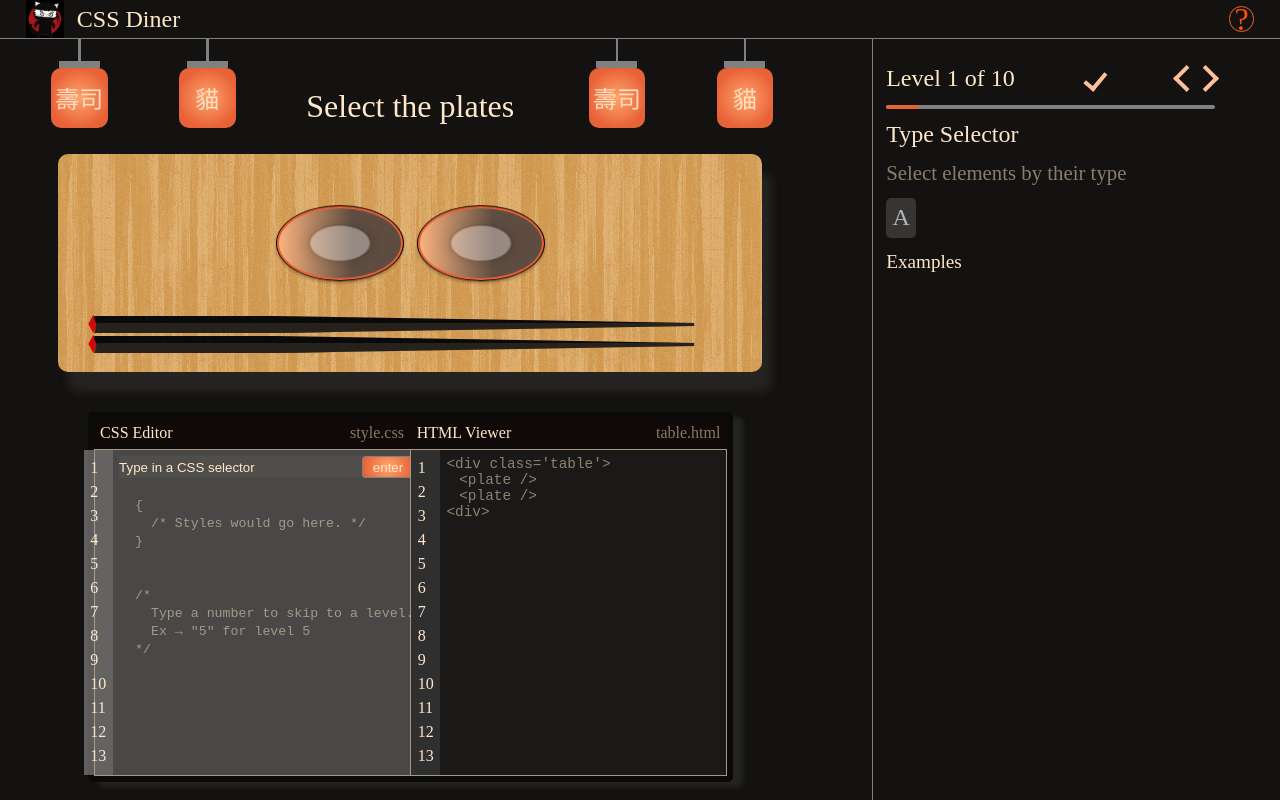
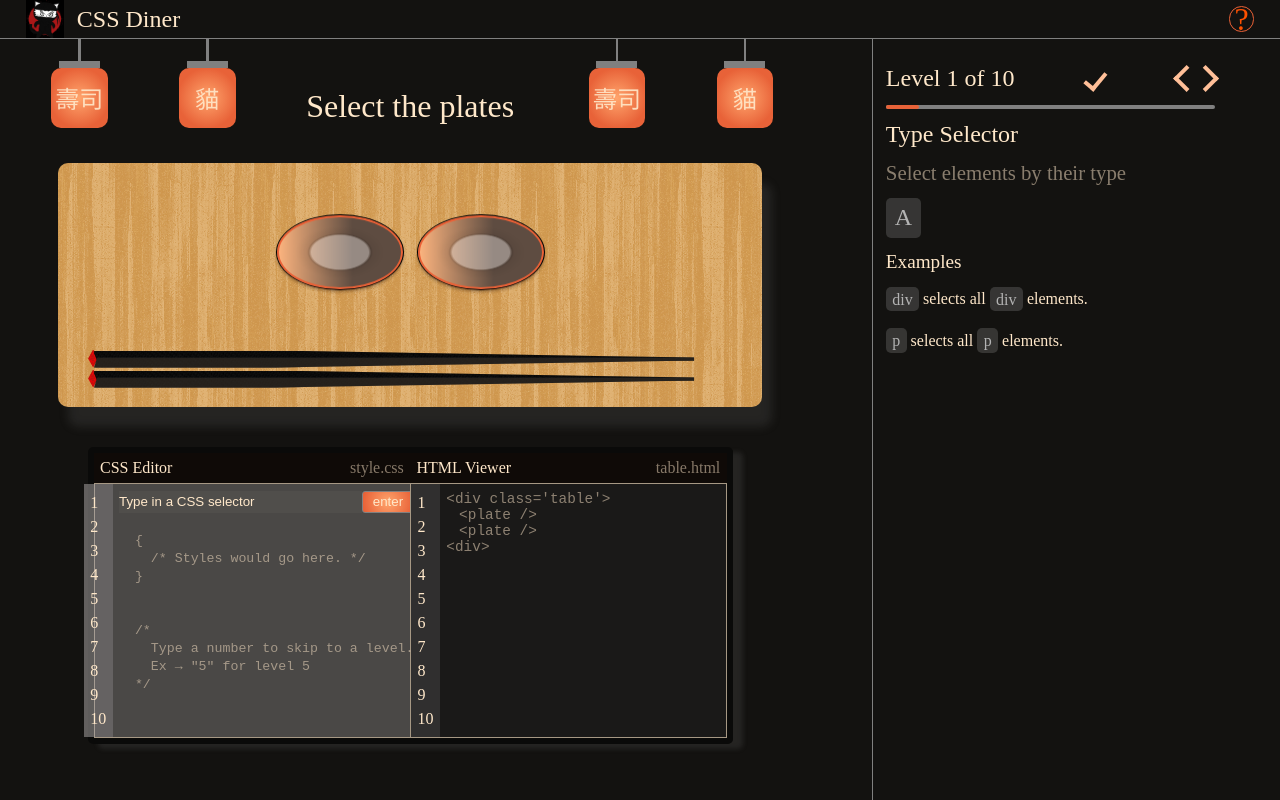
Before and after one commit to L1senochek/CSS-Diner, a website built with webpack: page css-diner/src/index.html in a window 1280 px wide. Both pictures are taken after a click on the button "enter". Built offline with nearby package versions, Linux system fonts and the light colour scheme; files whose address does not match are found by name.

Commit message:
feat: update css & methods in app.ts

```diff
--- a/css-diner/src/components/app/app.ts
+++ b/css-diner/src/components/app/app.ts
@@ -91,7 +91,7 @@
 
     this.editorCodeView = new EditorCodeView();
     const editorCodeViewElem = this.editorCodeView.getHTMLElement();
-
+    // console.log(editorViewElem);
     this.markupView = new MarkupView();
 
     const editorWindowCSS = editorViewElem?.childNodes[0].childNodes[1];
@@ -118,23 +118,15 @@
     if (lvlAboutViewElem && mainWrapper instanceof HTMLElement) mainWrapper.append(lvlAboutViewElem);
 
     // добавить все что в lvlinfo:
-
-    // const lvlAboutViewElem = this.lvlAboutView.getHTMLElement();
-    // const lvlTitle = lvlAboutViewElem?.firstChild?.firstChild; // Level 1 of 32
-
+    this.changeAboutLvl();
+    this.changeProgressBar();
     // const lvlAboutViewElem = this.lvlAboutView.getHTMLElement();
     // const arrowPrev = lvlAboutViewElem?.children[1].firstChild
     // const arrowNext = lvlAboutViewElem?.children[1].lastChild
 
-    // const lvlAboutViewElem = this.lvlAboutView.getHTMLElement();
-    // const lvlProgress = lvlAboutViewElem?.children[2].firstChild // lvl__progress
 
-    // const lvlAboutViewElem = this.lvlAboutView.getHTMLElement();
-    // const descriptionSelector = lvlAboutViewElem?.lastChild?.firstChild // description__selector-name // Type Selector
-    // const descriptionTitle = lvlAboutViewElem?.children[3].children[1] // description__title // Select elements by their type
-    // const descriptionHint = lvlAboutViewElem?.children[3].children[2] // description__hint
-    // const descriptionSyntax = lvlAboutViewElem?.children[3].children[3] // description__syntax highlight // A
-    // const lvlExample = lvlAboutViewElem?.children[3].children[5] // lvl__example //
+
+
 
 
     // console.log(lvlAboutViewElem, lvlAboutViewElem?.children[3].children[2]) // Level 1 of 32
@@ -191,14 +183,50 @@
 
     // изменяемый параметр создается поле игры:
     const tableWrapper = tableViewElem?.childNodes[0];
-    if (tableWrapper instanceof HTMLElement){
-      tableWrapper?.classList.add(`lvl${num}`);
-    }
+    // if (tableWrapper instanceof HTMLElement){
+    //   tableWrapper?.classList.add(`lvl${num}`);
+    // }
     const tableContent = tableViewElem?.childNodes[1];
 
     if (tableContent instanceof HTMLElement) {
       tableContent.innerHTML = `${lvlJSON[num].markupOnTable}`;
     }
+    }
+  }
+
+  changeAboutLvl(num = this.lvl) {
+    const lvlAboutViewElem = this.lvlAboutView?.getHTMLElement();
+    const lvlTitle = lvlAboutViewElem?.firstChild?.firstChild; // Level 1 of 32
+    const descriptionSelector = lvlAboutViewElem?.lastChild?.firstChild // description__selector-name // Type Selector
+    const descriptionTitle = lvlAboutViewElem?.children[2].children[1] // description__title // Select elements by their type
+    const descriptionHint = lvlAboutViewElem?.children[2].children[2] // description__hint
+    const descriptionSyntax = lvlAboutViewElem?.children[2].children[3] // description__syntax highlight // A
+    const lvlExample = lvlAboutViewElem?.children[2].children[5] // lvl__example //
+
+    console.log('4444444444', descriptionSelector,  descriptionTitle, descriptionHint, descriptionSyntax, lvlExample)
+    if (
+      lvlTitle instanceof HTMLElement
+      && descriptionSelector instanceof HTMLElement
+      && descriptionTitle instanceof HTMLElement
+      && descriptionSyntax instanceof HTMLElement
+      && lvlExample instanceof HTMLElement
+      ){
+      lvlTitle.innerText = `Level ${num + 1} of 10`;
+      descriptionSelector.innerText = `${lvlJSON[num].selectorName}`;
+      descriptionTitle.innerText = `${lvlJSON[num].title}`;
+      descriptionSyntax.innerText = `${lvlJSON[num].syntax}`;
+      lvlExample.innerHTML = `${lvlJSON[num].examples}`;
+    }
+
+
+  }
+
+  changeProgressBar(num = this.lvl) {
+    const lvlAboutViewElem = this.lvlAboutView?.getHTMLElement();
+    const lvlProgress = lvlAboutViewElem?.children[1].firstChild // lvl__progress
+    console.log('lvlAboutViewElem', lvlProgress, num)
+    if (lvlProgress instanceof HTMLElement){
+      lvlProgress.style.width = `${num + 1}0%`;
     }
   }
 
@@ -209,6 +237,8 @@
       this.createMarkup();
       this.changeQuestName();
       this.changeTable();
+      this.changeAboutLvl();
+      this.changeProgressBar();
     }
   }
 
@@ -219,6 +249,9 @@
       this.createMarkup();
       this.changeQuestName();
       this.changeTable();
+      this.changeAboutLvl();
+      this.changeProgressBar();
+
     }
   }
 
@@ -228,11 +261,16 @@
     this.createMarkup(num);
     this.changeQuestName(num);
     this.changeTable(num);
+    this.changeAboutLvl(num);
+    this.changeProgressBar();
+
   }
 
   checkInputValue(value: string) {
     const editorCodeViewElem = this.editorCodeView?.getHTMLElement();
     const editorInputCSS = editorCodeViewElem?.firstChild?.firstChild;
+    const editorViewElem = this.editorView?.getHTMLElement();
+    // editorViewElem?.classList.remove('shake');
 
     if (editorInputCSS instanceof HTMLInputElement) {
 
@@ -242,8 +280,10 @@
         // сохранить в массив уровней пройден ли лвл
         LevelsResult[this.lvl] = LvlStatus.status1;
       } else {
-        console.log(2)
-        // добавить метод/класс с анимацией не правильного ввода
+        editorViewElem?.classList.add('shake');
+        setTimeout(() => {
+          editorViewElem?.classList.remove('shake');
+        }, 200);
       }
 
     }
--- a/css-diner/src/components/data/levels.json
+++ b/css-diner/src/components/data/levels.json
@@ -17,7 +17,7 @@
     "title": "Select elements with an ID",
     "syntax": "#id",
     "levelDescription": "Selects the element with a specific <span class='highlight'>id</span>. You can also combine the ID selector with the type selector.",
-    "examples": "<div class='example'><span class='highlight'>#cool</span> selects any element with <span class='highlight'>id='cool'</span><span class='highlight'>ul#long</span> selects <span class='highlight tag'>ul id='long'</span></div>",
+    "examples": "<div class='example'><span class='highlight'>#cool</span> selects any element with <span class='highlight'>id='cool'</span></div><div class='example'><span class='highlight'>ul#long</span> selects <span class='highlight tag'>ul id='long'</span></div>",
     "quest": "Select the sushicat shrimpcat",
     "markupOnTable": "<div class='table'><shrimpcat id='sushicat'class='active'></shrimpcat><plate></plate><dish></dish></div>",
     "answer": "#sushicat",
--- a/css-diner/src/components/view/main/game/editor/editor.ts
+++ b/css-diner/src/components/view/main/game/editor/editor.ts
@@ -43,7 +43,7 @@
 
 
     if (lineNumCreator instanceof Node) {
-      for (let i of Array.from({ length: 13 }, (_, index) => index + 1)) {
+      for (let i of Array.from({ length: 10 }, (_, index) => index + 1)) {
         lineNumCreator.innerHTML += `${i.toString()}<br>`;
       }
       console.log(lineNumCreator.textContent)
--- a/css-diner/src/components/view/main/lvl/lvl.ts
+++ b/css-diner/src/components/view/main/lvl/lvl.ts
@@ -21,7 +21,7 @@
     const lvlParam = createDiv(['lvl__about'], '');
 
     const lvlWrapper = createDiv(['lvl__wrapper'], '');
-    const lvlTitle = createDiv(['lvl__title'], 'Level 1 of 10');
+    const lvlTitle = createDiv(['lvl__title'], '');
     const lvlCheckmark = createDiv(['lvl__checkmark'], '');
 
     const lvlNav = createDiv(['lvl__nav'], '');
--- a/css-diner/src/css/index.css
+++ b/css-diner/src/css/index.css
@@ -82,6 +82,7 @@
 .game {
   display: flex;
   flex-direction: column;
+  align-items: center;
 }
 
 /* /////////////// lanterns ///////// */
@@ -184,7 +185,7 @@
 .highlight {
   color: #b3b3b3;
   background: rgb(255 255 255 / 15%);
-  padding: 0.5vw;
+  padding: 0.5vw 0.7vw;
   font-size: 1.5rem;
   width: fit-content;
   border-radius: 5px;
@@ -197,7 +198,8 @@
   font-size: 2rem;
   font-weight: 400;
   text-align: center;
-  padding: 1vw 2vw 2.3vw 2vw;
+  padding: 1vw 2vw 3vw 2vw;
+  width: 55%;
 }
 
 /* ///game__table////// */
@@ -244,7 +246,7 @@
   box-shadow: 10px 20px 10px rgba(0, 0, 0, 0.2);
   box-shadow: 10px 20px 10px rgb(110 109 109 / 20%);
   width: 55vw;
-  height: 17vw;
+  height: 19vw;
 }
 
 .table__content {
@@ -259,6 +261,31 @@
   /* padding: 10px; */
   margin: 1vw;
 }
+/* ////////////////////// WIN  */
+/* content: 'YOU WIN!'; */
+.table__surface.win {
+  background: #000;
+  background-image: url('../assets/img/wood-pattern.png');
+
+}
+
+.table__content.win {
+  background-image: url('../assets/img/ninja.jpg');
+  background-size: cover;
+  margin: 0;
+  width: 19vw;
+  height: 19vw;
+}
+
+.table.win {
+  display: none;
+}
+
+.game__chopsticks.win {
+  display: none;
+}
+
+/* ///////////////////////////// */
 
 .game__chopsticks {
   display: flex;
@@ -473,6 +500,7 @@
   padding: 2vw 1vw;
   border-left: 1px #808080 solid;
   height: calc(100vh - 3vw - 1px);
+  width: 20.9vw;
 }
 
 .lvl__wrapper {
@@ -551,6 +579,15 @@
   font-size: 1.2rem;
 }
 
+.example {
+  margin: 1vw 0;
+  line-height: 180%;
+}
+
+.example>.highlight {
+  padding: 0.3vw 0.5vw;
+  font-size: 1rem;
+}
 
 /* //////////////////// table__content/////////////////////// */
 
@@ -559,6 +596,7 @@
   align-items: center;
   justify-content: center;
   flex-grow: 1;
+
 }
 
 .table plate {
@@ -597,8 +635,18 @@
   margin: 0.5vw;
 }
 
+.shake {
+  animation: shake .1s 4;
+}
 
+.table > plate .hovered,
+.table > dish .hovered {
+  box-shadow: 0 1px 5px 5px rgb(232 98 56);
+}
 
+.code__wrapper > span:not(:first-child):not(:last-child) .hovered {
+  color: rgb(232 98 56);
+}
 
 @keyframes jumping {
   0% {
@@ -616,6 +664,13 @@
   100% {
   	transform: translate(0,0);
   }
+}
+
+@keyframes shake {
+  0%   { transform: translateX(0); }
+  25% {  transform: translateX(-5px); }
+  50% {  transform: translateX(0); }
+  75% {  transform: translateX(5px); }
 }
 
 /* ////////////////////////////////////// */
@@ -637,19 +692,11 @@
     border-color: rgb(232 98 56);
   }
 
-  .table > plate:hover,
-  .table > dish:hover {
-    box-shadow: 0 1px 5px 5px rgb(232 98 56);
-  }
-  shrimpcat:hover:before {
-    box-shadow: 0 1px 5px 5px rgb(232 98 56);
 
-  }
 
   .code__wrapper {
     cursor: default;
   }
-  .code__wrapper > span:not(:first-child):not(:last-child):hover {
-    color: rgb(232 98 56);
-  }
+
+
 }
--- a/css-diner/src/index.ts
+++ b/css-diner/src/index.ts
@@ -5,10 +5,10 @@
 const app = new App();
 
 
-document.querySelector('.lantern__title')?.addEventListener('click', () => {
+document.querySelector('.arrow__next')?.addEventListener('click', () => {
   app.nextLvl()
 });
-document.querySelector('.logo__title')?.addEventListener('click', () => {
+document.querySelector('.arrow__prev')?.addEventListener('click', () => {
   app.prevLvl()
 });
 // app.checkInputValue();
```
